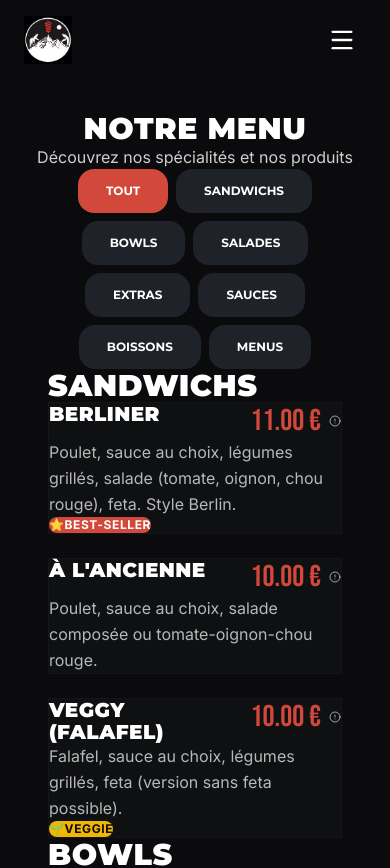
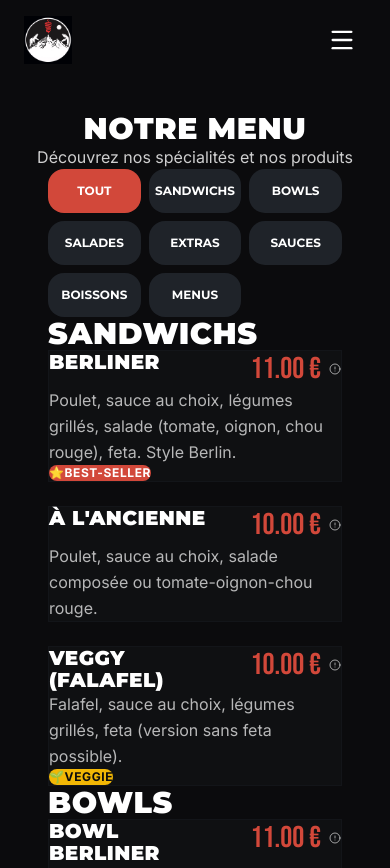
Before and after one commit to jugad-travel/Mein-Kebab-, a Next.js app: page /menu in a window 390 px wide. Shown: the top 868 px of the page. Built offline with nearby package versions, Linux system fonts and the light colour scheme.

Commit message:
fix: Uniformisation taille boutons catégories menu sur mobile
- Grille 3 colonnes sur mobile (grid-cols-3)
- Boutons: w-full sur mobile pour même largeur
- Flex wrap sur desktop (sm:flex sm:flex-wrap)
- Tous les boutons ont maintenant les mêmes dimensions sur mobile

```diff
--- a/components/MenuGrid.tsx
+++ b/components/MenuGrid.tsx
@@ -21,11 +21,11 @@ export function MenuGrid() {
   return (
     <Container>
       {/* Filtres par catégorie */}
-      <div className="mb-8 sm:mb-12 flex flex-wrap justify-center gap-2 sm:gap-4">
+      <div className="mb-8 sm:mb-12 grid grid-cols-3 sm:flex sm:flex-wrap sm:justify-center gap-2 sm:gap-4">
         <Button
           variant={selectedCategory === null ? "primary" : "secondary"}
           size="sm"
-          className="text-xs sm:text-sm"
+          className="text-xs sm:text-sm w-full sm:w-auto"
           onClick={() => setSelectedCategory(null)}
         >
           Tout
@@ -35,7 +35,7 @@ export function MenuGrid() {
             key={category.name}
             variant={selectedCategory === category.name ? "primary" : "secondary"}
             size="sm"
-            className="text-xs sm:text-sm"
+            className="text-xs sm:text-sm w-full sm:w-auto"
             onClick={() => setSelectedCategory(category.name)}
           >
             {category.name}
```
